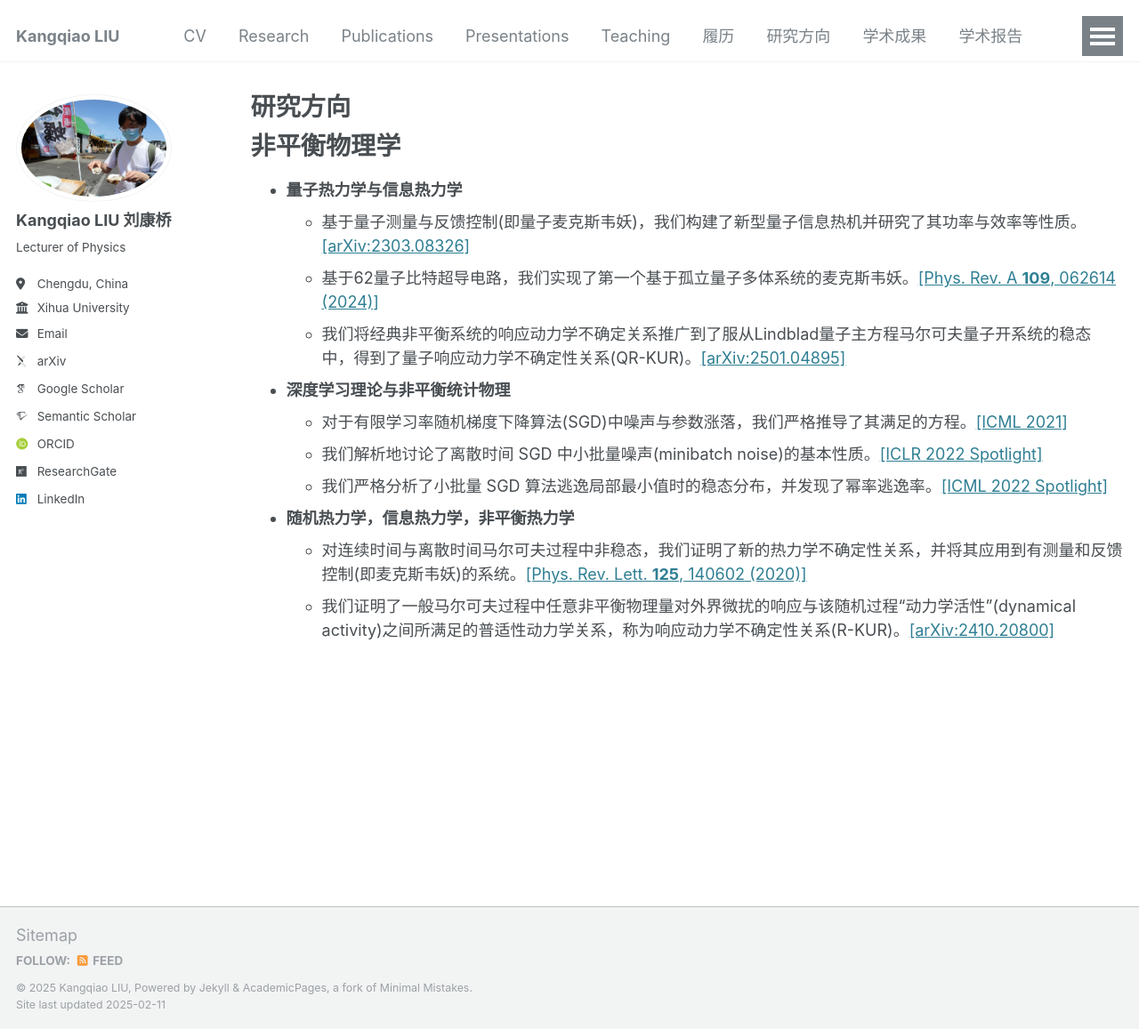
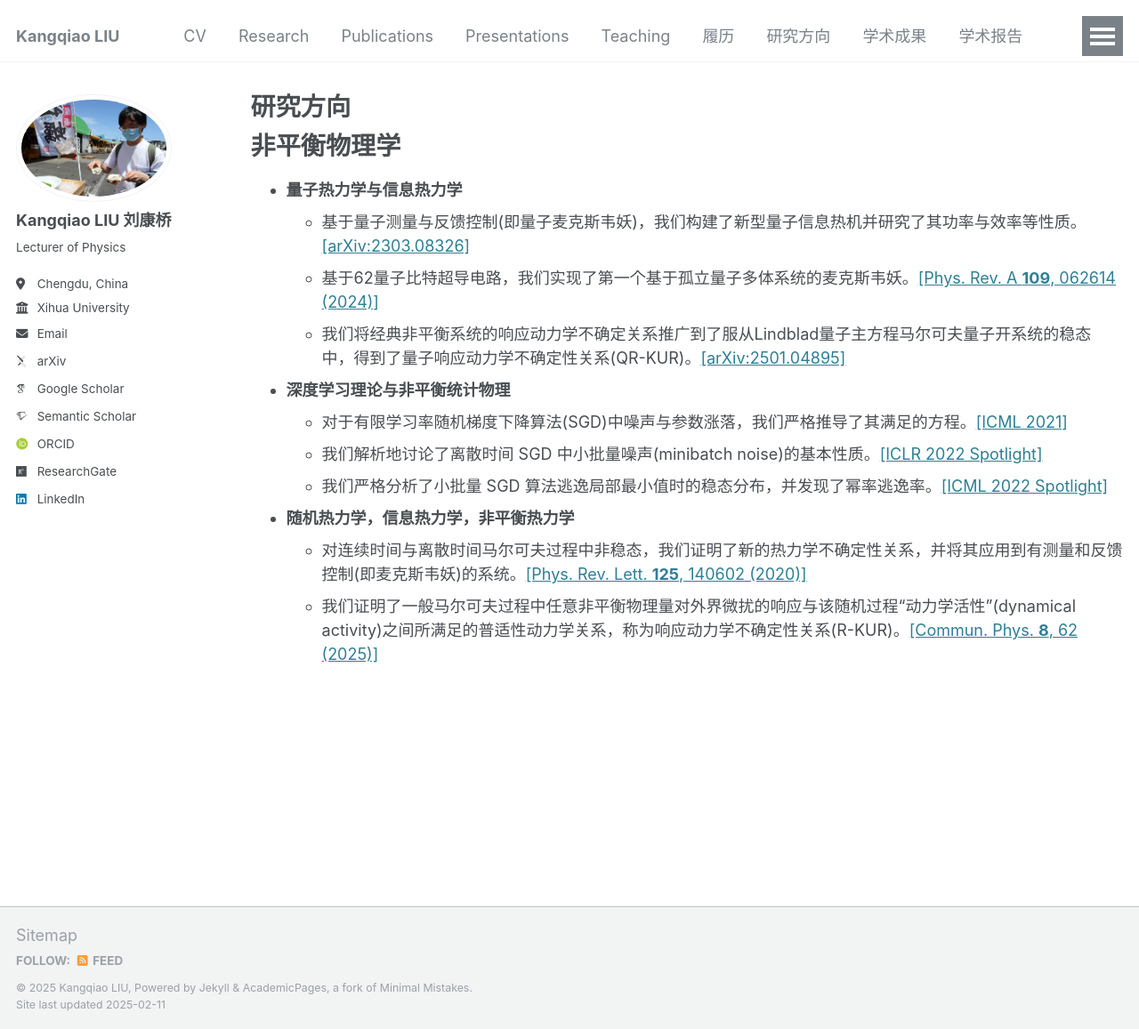
Before and after one commit to KangqiaoLiu/KangqiaoLiu.github.io, a Jekyll site: the page built from _pages/research_zh.md, in a window 1280 px wide and 1157 px high. Shown: the whole window at 89% size. Built offline with Jekyll 4.4.1, drawn with Linux system fonts in a browser that asks for light colours; some web fonts are replaced.

Commit message:
Update research_zh.md

```diff
--- a/_pages/research_zh.md
+++ b/_pages/research_zh.md
@@ -22,4 +22,4 @@ redirect_from:
 
 * **随机热力学，信息热力学，非平衡热力学**
   * 对连续时间与离散时间马尔可夫过程中非稳态，我们证明了新的热力学不确定性关系，并将其应用到有测量和反馈控制(即麦克斯韦妖)的系统。[[Phys. Rev. Lett. **125**, 140602 (2020)]](https://journals.aps.org/prl/abstract/10.1103/PhysRevLett.125.140602)
-  * 我们证明了一般马尔可夫过程中任意非平衡物理量对外界微扰的响应与该随机过程“动力学活性”(dynamical activity)之间所满足的普适性动力学关系，称为响应动力学不确定性关系(R-KUR)。[[arXiv:2410.20800]](https://arxiv.org/abs/2410.20800)
+  * 我们证明了一般马尔可夫过程中任意非平衡物理量对外界微扰的响应与该随机过程“动力学活性”(dynamical activity)之间所满足的普适性动力学关系，称为响应动力学不确定性关系(R-KUR)。[[Commun. Phys. **8**, 62 (2025)]](https://www.nature.com/articles/s42005-025-01982-w)
```
